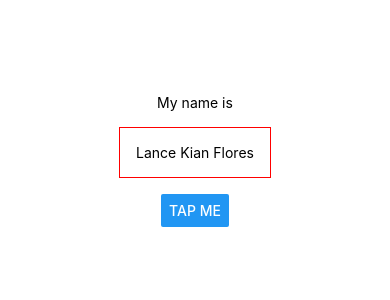
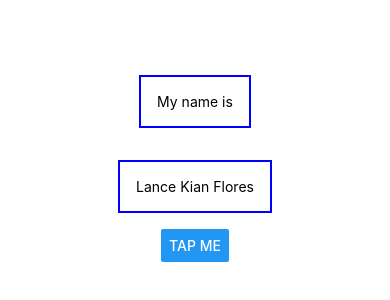
Before and after one commit to lancekian12/React-Native--Simple-Goal-Tracker, a React Native app: screen / in a window 390 px wide. Shown: the part 262-562 px from the top of the page. Built offline with nearby package versions, Linux system fonts and the light colour scheme.

Commit message:
using stylesheet object instead

```diff
--- a/App.js
+++ b/App.js
@@ -5,13 +5,9 @@ export default function App() {
   return (
     <View style={styles.container}>
       <View>
-        <Text>My name is</Text>
+        <Text style={styles.dummyText}>My name is</Text>
       </View>
-      <Text
-        style={{ margin: 16, borderWidth: 1, borderColor: "red", padding: 16 }}
-      >
-        Lance Kian Flores
-      </Text>
+      <Text style={styles.dummyText}>Lance Kian Flores</Text>
       <Button title="Tap me" />
     </View>
   );
@@ -24,4 +20,10 @@ const styles = StyleSheet.create({
     alignItems: "center",
     justifyContent: "center",
   },
+  dummyText: {
+    margin: 16,
+    padding: 16,
+    borderWidth: 2,
+    borderColor: "blue",
+  },
 });
```
